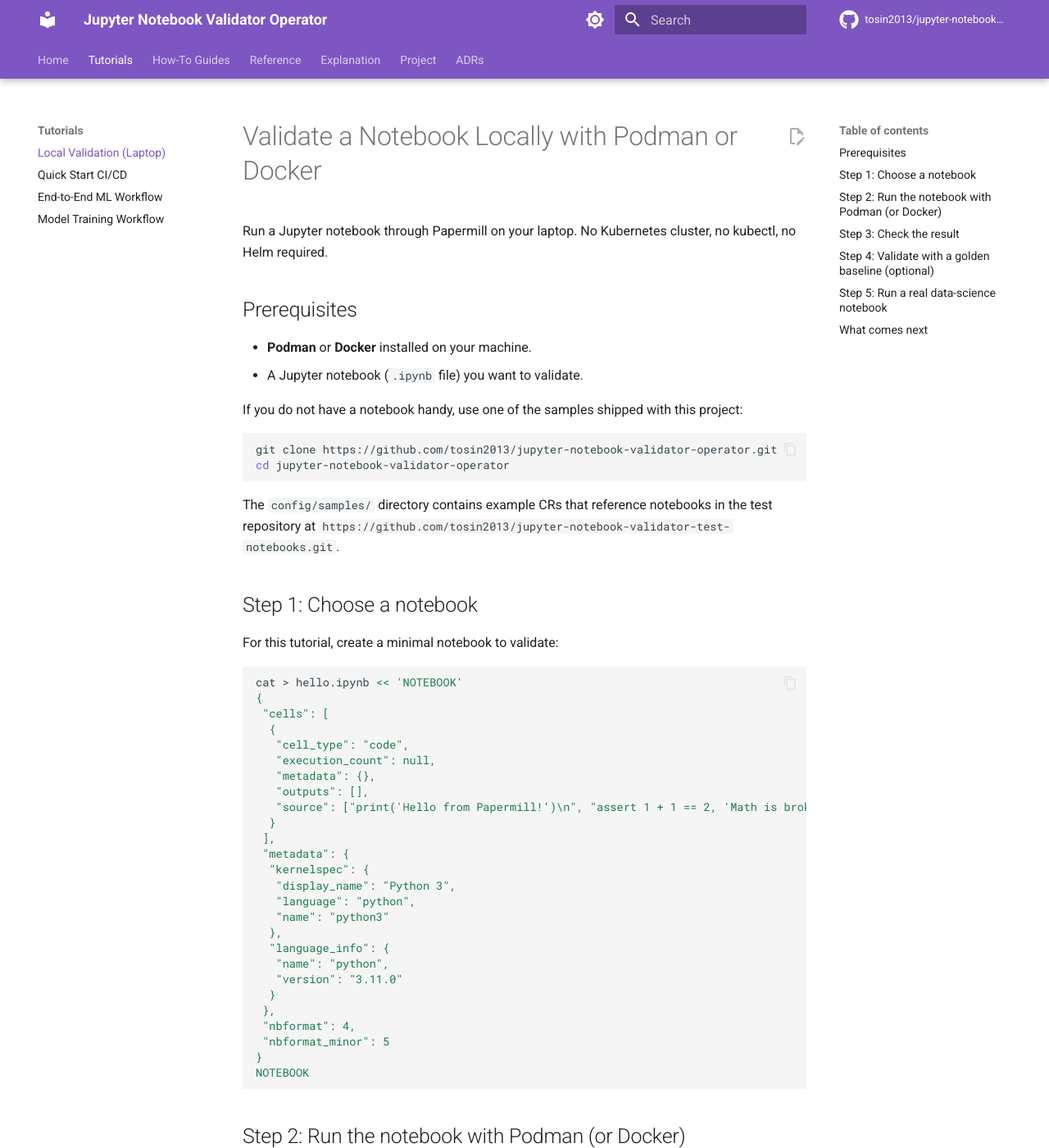
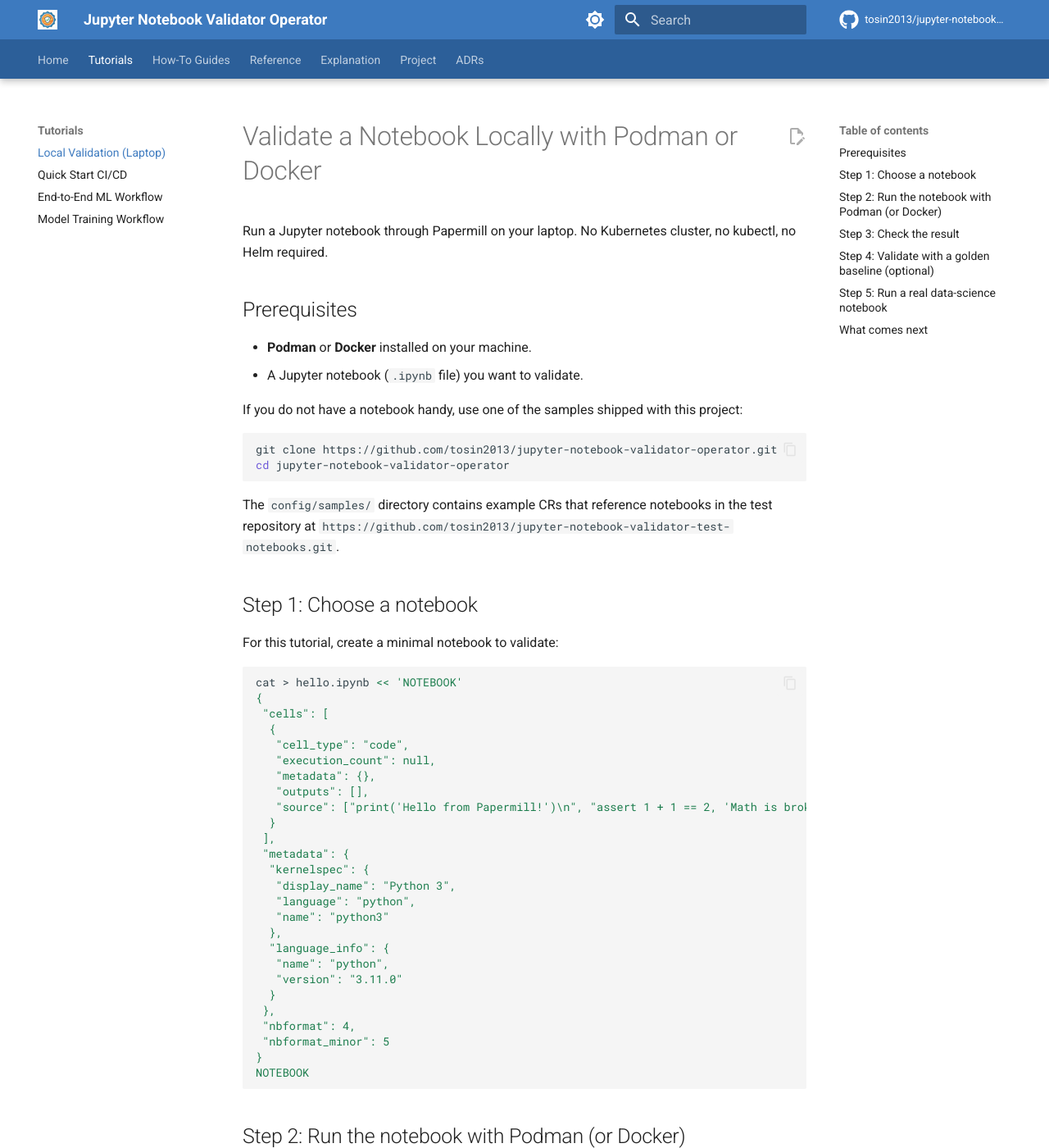
Before and after one commit to tosin2013/jupyter-notebook-validator-operator, an MkDocs documentation site: the page built from docs/tutorials/LOCAL_VALIDATION.md, in a window 1280 px wide and 1400 px high. Shown: the whole window at 82% size. Built offline with MkDocs 1.6.1 and Material for MkDocs 9.7.7, drawn with Linux system fonts in a browser that asks for light colours; comment, search, counter and statistics services are not loaded.

Commit message:
docs: add logo, favicon, and custom theme colors
Add the project logo (gear + shield + checkmark) as the site logo and
favicon. Update the MkDocs Material theme palette to match the logo:

- Primary: steel blue (#3D7ABF) from the gear
- Accent: orange (#E8943A) from the inner circle
- Success: green (#4CAF50) from the shield checkmark

Custom CSS overrides provide exact color matching in both light and
dark modes.

Signed-off-by: Tosin Akinosho <takinosh@redhat.com>
Co-authored-by: Cursor <cursoragent@cursor.com>

```diff
--- /dev/null
+++ b/docs/assets/stylesheets/custom.css
@@ -0,0 +1,34 @@
+/* Custom theme colors matched to the project logo:
+   - Blue gear:     #3D7ABF (primary)
+   - Orange circle: #E8943A (accent)
+   - Green shield:  #4CAF50 (success indicators)
+*/
+
+/* Light mode */
+[data-md-color-scheme="default"] {
+  --md-primary-fg-color: #3D7ABF;
+  --md-primary-fg-color--light: #5A9AD6;
+  --md-primary-fg-color--dark: #2C5F99;
+  --md-accent-fg-color: #E8943A;
+  --md-accent-fg-color--transparent: rgba(232, 148, 58, 0.1);
+}
+
+/* Dark mode */
+[data-md-color-scheme="slate"] {
+  --md-primary-fg-color: #5A9AD6;
+  --md-primary-fg-color--light: #7AB4E8;
+  --md-primary-fg-color--dark: #3D7ABF;
+  --md-accent-fg-color: #F0A854;
+  --md-accent-fg-color--transparent: rgba(240, 168, 84, 0.1);
+}
+
+/* Navigation tabs use the blue from the gear */
+.md-tabs {
+  background-color: var(--md-primary-fg-color--dark);
+}
+
+/* Admonition success boxes use the green from the shield */
+.md-typeset .admonition.success,
+.md-typeset details.success {
+  border-color: #4CAF50;
+}
--- a/mkdocs.yml
+++ b/mkdocs.yml
@@ -18,18 +18,20 @@ theme:
   palette:
     - media: "(prefers-color-scheme: light)"
       scheme: default
-      primary: deep purple
-      accent: amber
+      primary: blue
+      accent: orange
       toggle:
         icon: material/brightness-7
         name: Switch to dark mode
     - media: "(prefers-color-scheme: dark)"
       scheme: slate
-      primary: deep purple
-      accent: amber
+      primary: blue
+      accent: orange
       toggle:
         icon: material/brightness-4
         name: Switch to light mode
+  logo: assets/images/logo.png
+  favicon: assets/images/favicon.png
   features:
     - navigation.instant
     - navigation.tracking
@@ -79,6 +81,9 @@ markdown_extensions:
   - pymdownx.tasklist:
       custom_checkbox: true
   - pymdownx.tilde
+
+extra_css:
+  - assets/stylesheets/custom.css
 
 extra:
   social:
```
Also changed, not shown: docs/assets/images/favicon.png (added), docs/assets/images/logo.png (added).
